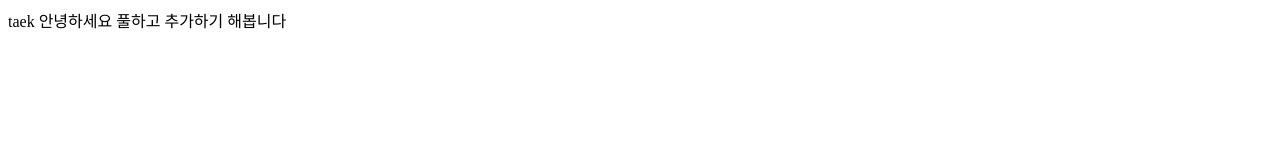
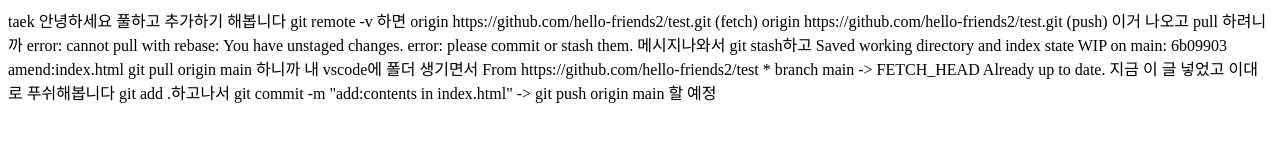
Before and after one commit to Jinlee057/GITTEST, a plain HTML site: page taek/index.html in a window 1280 px wide. Drawn offline with Linux system fonts and the light colour scheme.

Commit message:
add:contents in index.html

```diff
--- a/taek/index.html
+++ b/taek/index.html
@@ -9,5 +9,26 @@
     <body>
         taek
         안녕하세요 풀하고 추가하기 해봅니다
+        git remote -v 하면
+        origin  https://github.com/hello-friends2/test.git (fetch)
+        origin  https://github.com/hello-friends2/test.git (push)
+        이거 나오고
+        pull 하려니까
+        error: cannot pull with rebase: You have unstaged changes.
+        error: please commit or stash them.
+        메시지나와서
+
+        git stash하고 Saved working directory and index state WIP on main: 6b09903 amend:index.html
+
+        git pull origin main 하니까 내 vscode에 폴더 생기면서
+        From https://github.com/hello-friends2/test
+        * branch            main       -> FETCH_HEAD
+        Already up to date.
+
+        지금 이 글 넣었고 이대로 푸쉬해봅니다
+
+        git add .하고나서 git commit -m "add:contents in index.html" -> git push origin main 할 예정
+
+
     </body>
 </html>
```
